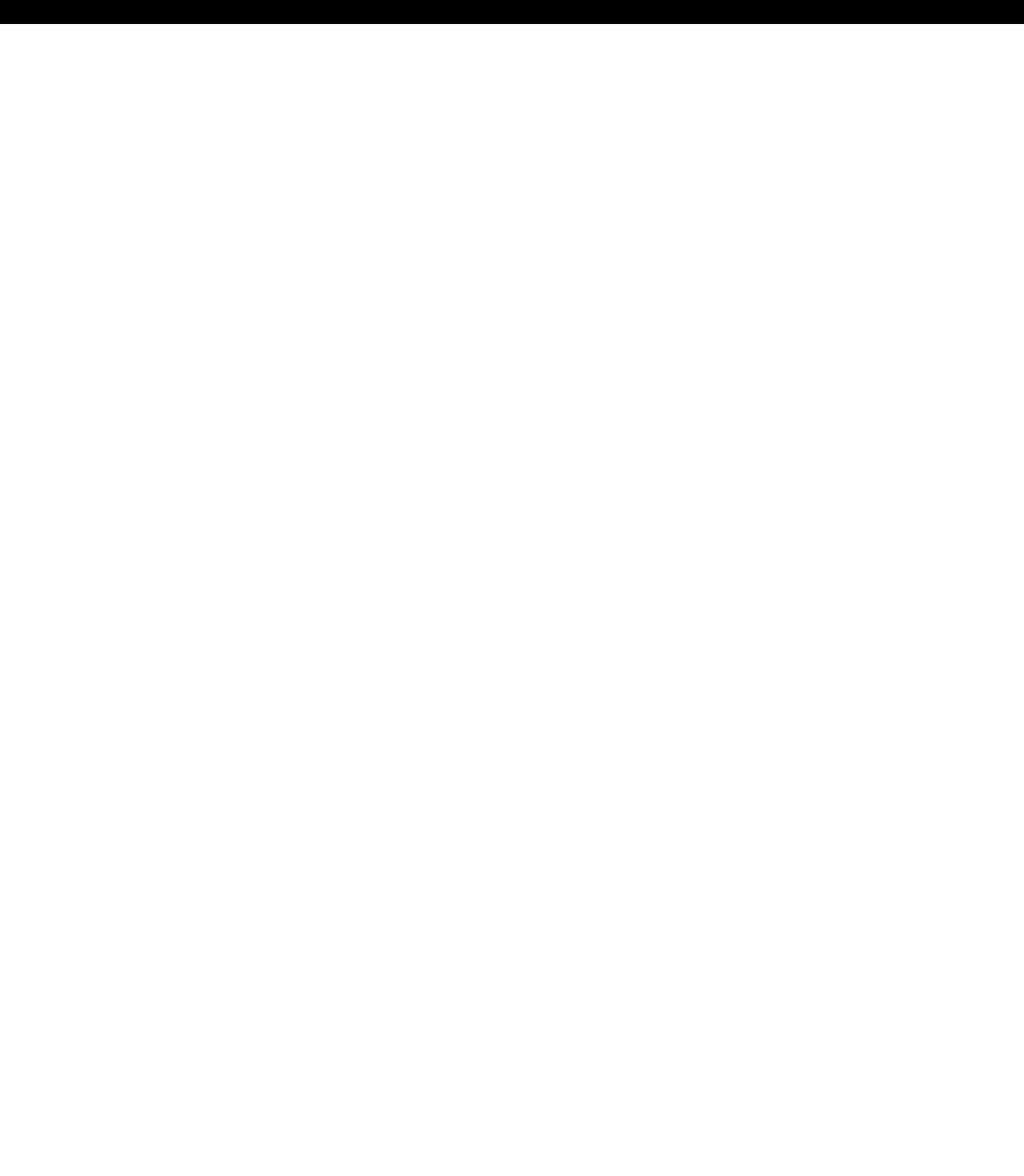
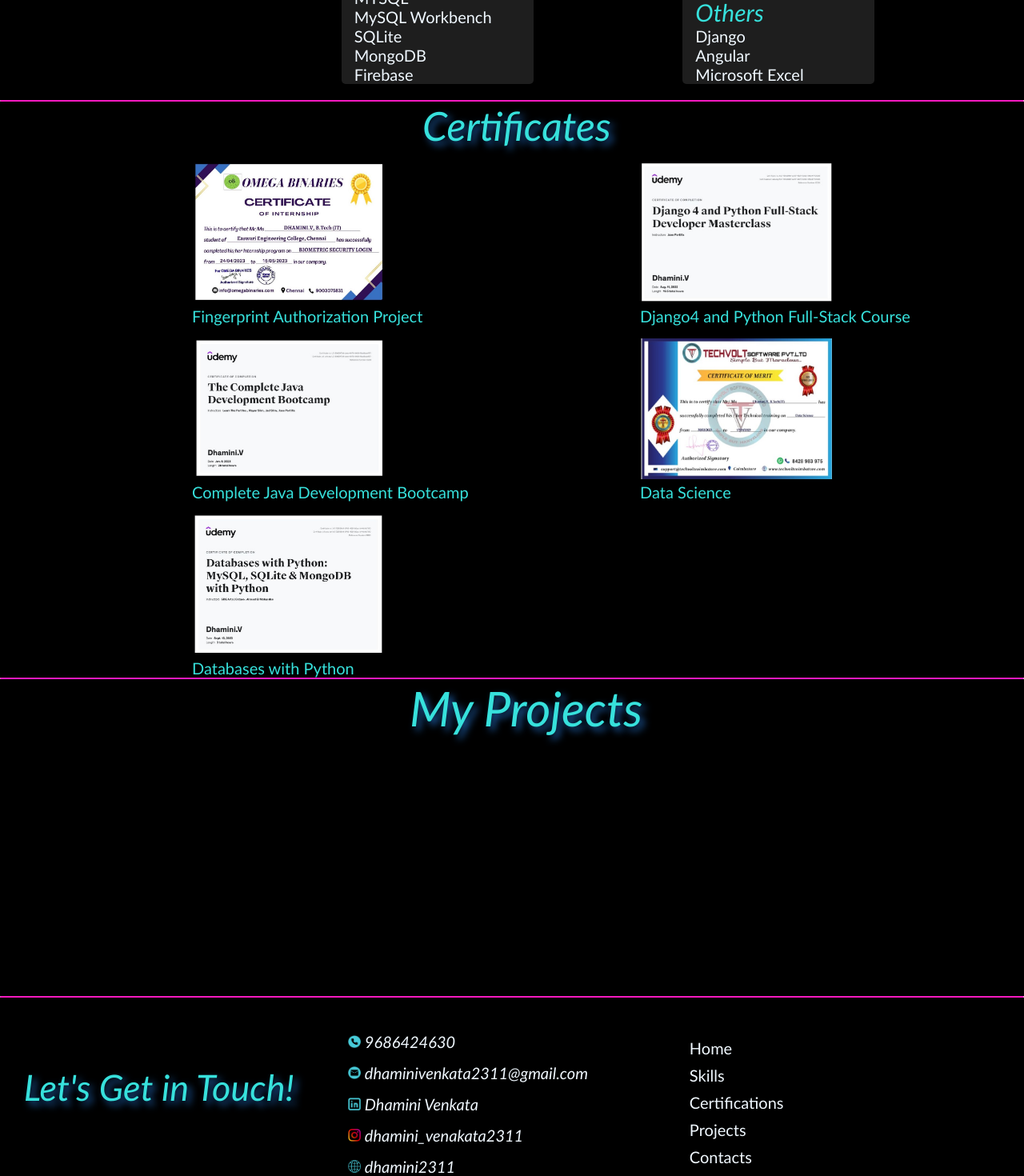
Before and after one commit to dhamini2311/portfolio2, an Angular app: page /home in a window 1280 px wide. Shown: the part 826-2296 px from the top of the page at 80% size. Before the commit the page ends 856 px from the top, so only its background shows below. Built offline with nearby package versions, Linux system fonts and the light colour scheme.

Commit message:
latest update

```diff
--- a/src/app/certificates/certificates.component.css
+++ b/src/app/certificates/certificates.component.css
@@ -10,7 +10,7 @@
     margin-left: 33rem;
     font-family: 'Gill Sans', 'Gill Sans MT', Calibri, 'Trebuchet MS', sans-serif;
     font-style: italic;
-    text-shadow: 2px 2px 5px rgb(55, 128, 136);
+    text-shadow: 5px 5px 10px rgb(30, 96, 171);
 }
 .division{
     display: grid;
@@ -40,3 +40,7 @@
     font-family: 'Gill Sans', 'Gill Sans MT', Calibri, 'Trebuchet MS', sans-serif;
     color: rgb(55, 225, 220);
 }
+#hr3{
+    border-top: 1px solid rgb(253, 26, 192);
+    border-bottom: 1px solid rgb(253, 26, 192);
+}
--- a/src/app/certificates/certificates.component.html
+++ b/src/app/certificates/certificates.component.html
@@ -1,4 +1,4 @@
-<app-header></app-header>
+
 <div class="main">
     <span id="Certificates">Certificates</span>
     <div class="division">
@@ -28,3 +28,4 @@
         </div>
     </div>
 </div>
+<hr id="hr3">
--- a/src/app/contacts/contacts.component.css
+++ b/src/app/contacts/contacts.component.css
@@ -1,18 +1,19 @@
 .mainc{
     background-color: black;
-    height: 100vh;
+    height: auto;
     width: auto;
     display: grid;
     grid-template-columns: repeat(3,1fr);
 }
 .col1{
-    color: aliceblue;
-    margin-left: 2rem;
-    padding-top: 5rem;
+    color: rgb(55, 225, 220);
+    margin-left: 7%;
+    padding-top: 20%;
     font-size: 45px;
     margin-bottom: 10px;
     font-family: 'Gill Sans', 'Gill Sans MT', Calibri, 'Trebuchet MS', sans-serif;
     font-style: italic;
+    text-shadow: 5px 5px 10px rgb(30, 96, 171);
 }
 .col1 img{
     width: 10rem;
@@ -22,39 +23,36 @@
 .col2{
     height: auto;
     color: aliceblue;
-    padding-top: 10rem;
+    padding-top: 10%;
     font-size: 20px;
-    padding-left: 2rem;
+    padding-left: 2%;
     font-family: 'Gill Sans', 'Gill Sans MT', Calibri, 'Trebuchet MS', sans-serif;
     font-style: italic;
     display: flex;
     flex-direction: column;
 }
-.col3{
-    color: aliceblue;
-    padding-top: 12rem;
-    padding-left: 2rem;
-    font-size: 20px;
-    font-family: 'Gill Sans', 'Gill Sans MT', Calibri, 'Trebuchet MS', sans-serif;
-    font-style: italic;
+.phno,.email,.LinkedIn,#country,.instagram{
+    margin-bottom: 15px;
 }
-.phno,.email,.LinkedIn,#country,.instagram{
-    margin-bottom: 10px;
-}
-.phno img,.email img,.LinkedIn img,.instagram img,.country img,.Language img{
+.phno img,.email img,.LinkedIn img,.instagram img,.git img{
     height: 1rem;
     width: 1rem;
 }
 .navbar{
-    font-size: 15px;
-    padding-left: 2rem;
+    color: aliceblue;
+    padding-top: 12%;
+    font-size: 20px;
+    padding-left: 2%;
     font-family: 'Gill Sans', 'Gill Sans MT', Calibri, 'Trebuchet MS', sans-serif;
-    font-style: italic;
 }
 #home,#skills,#Certify,#Projects,#contact{
-    padding-bottom: 5px;
+    padding-bottom: 10px;
 }
 a{
     text-decoration: none;
     color: aliceblue;
 }
+#home:hover,#skills:hover,#Certify:hover,#Projects:hover,#contact:hover{
+    text-indent: 3%;
+    text-shadow: 2px 2px 2px rgb(17, 153, 149);
+}
--- a/src/app/contacts/contacts.component.html
+++ b/src/app/contacts/contacts.component.html
@@ -1,7 +1,6 @@
-<app-header></app-header>
+
 <div class="mainc">
-    <div class="col1"><span id="lets">Let's Get in Touch!</span>
-        <img src="../../assets/contact.jpg">
+    <div class="col1"><p id="lets">Let's Get in Touch!</p>
     </div>
     <div class="col2">
         <div><p class="phno"><img src="../../assets/call.jpg">
@@ -12,7 +11,11 @@
             <img src="../../assets/linkedin.jpg"> Dhamini Venkata</p>
         <p class="instagram">
             <img src="../../assets/insta.jpg"> dhamini_venakata2311
+        </p>
+        <p class="git">
+            <img src="../../assets/country.jpg"> dhamini2311
         </p></div>
+    </div>
         <div class="navbar">
             <p id="home"><a  routerLink="/home" routerLinkActive="active">Home</a></p>
             <p id="skills"><a  routerLink="/skills" routerLinkActive="active">Skills</a></p>
@@ -20,11 +23,4 @@
             <p id="Projects"><a  routerLink="/projects" routerLinkActive="active">Projects</a></p>
             <p id="contact"><a  routerLink="/contacts" routerLinkActive="active">Contacts</a></p>
         </div>
-    </div>
-    <div class="col3">
-        <div class="country">
-            <img src="../../assets/country.jpg"> India</div>
-        <div class="Language">
-            <img src="../../assets/lang.jpg"> English</div>
-    </div>
 </div>
--- a/src/app/home/home.component.css
+++ b/src/app/home/home.component.css
@@ -1,7 +1,7 @@
 .main{
     background-color: black;
     width: auto;
-    height: 100vh;
+    height: auto;
     display: grid;
     grid-template-columns: repeat(2 ,1fr);}
 .main2{
@@ -98,3 +98,7 @@
     margin-top:-50rem;
     padding-bottom: 24rem;
 }  */
+#hr1{
+    border-top: 1px solid rgb(253, 26, 192);
+    border-bottom: 1px solid rgb(253, 26, 192);
+}
--- a/src/app/home/home.component.html
+++ b/src/app/home/home.component.html
@@ -14,3 +14,8 @@
         </div>
     </div>
 </div>
+<hr id="hr1">
+<app-skills></app-skills>
+<app-certificates></app-certificates>
+<app-projects></app-projects>
+<app-contacts></app-contacts>
--- a/src/app/projects/projects.component.css
+++ b/src/app/projects/projects.component.css
@@ -0,0 +1,17 @@
+.main{
+    background-color: black;
+    height: auto;
+    width: auto;
+}
+#heading{
+    font-family: 'Gill Sans', 'Gill Sans MT', Calibri, 'Trebuchet MS', sans-serif;
+    font-style: italic;
+    color: rgb(55, 225, 220);
+    font-size: 60px;
+    margin-left: 40%;
+    text-shadow: 5px 5px 10px rgb(30, 96, 171);
+}
+#hr4{
+    border-top: 1px solid rgb(253, 26, 192);
+    border-bottom: 1px solid rgb(253, 26, 192);
+}
--- a/src/app/projects/projects.component.html
+++ b/src/app/projects/projects.component.html
@@ -1,3 +1,22 @@
-
-<app-header></app-header>
-<p>projects works!</p>
+<div class="main">
+    <p id="heading">My Projects</p>
+    <br>
+    <br>
+    <br>
+    <br>
+    <br>
+    <br>
+    <br>
+    <br>
+    <br>
+    <br>
+    <br>
+    <br>
+    <br>
+    <br>
+    <br>
+    <br>
+    <br>
+    <br>
+</div>
+<hr id="hr4">
--- a/src/app/skills/skills.component.css
+++ b/src/app/skills/skills.component.css
@@ -1,7 +1,7 @@
 #main4{
     background-color: black;
      width: auto;
-     height: 100vh;
+     height: auto;
     display: grid;
     grid-template-columns: repeat(3 ,1fr);}
 #skills{
@@ -95,3 +95,7 @@
 #frontend:hover,#backend:hover,#database:hover,#others:hover{
     box-shadow: 1px 1px 2px 2px rgb(17, 153, 149);
 }
+#hr2{
+    border-top: 1px solid rgb(253, 26, 192);
+    border-bottom: 1px solid rgb(253, 26, 192);
+}
--- a/src/app/skills/skills.component.html
+++ b/src/app/skills/skills.component.html
@@ -1,4 +1,4 @@
-<app-header></app-header>
+
 <div id="main4">
     <div id="skills">Skills</div>
     <div id="col1">
@@ -39,3 +39,4 @@
         </div>
     </div>
 </div>
+<hr id="hr2">
```
Also changed, not shown: src/assets/location.jpg (added).
